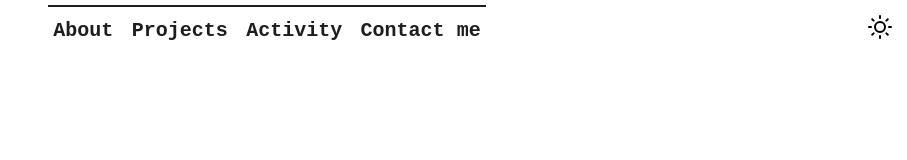
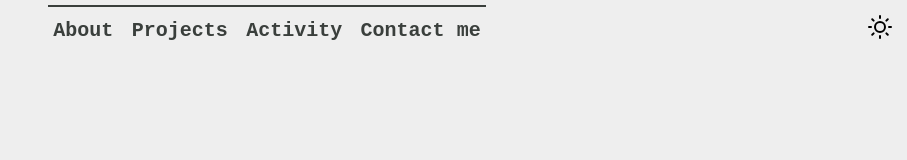
Before and after one commit to Douile/douile.github.io, a website: page src/index.html in a window 1280 px wide. Both pictures are taken after a click on the button "Toggle light mode". Shown: the whole page, without its empty margins (373-1280 px from the left). Drawn offline with Linux system fonts and the light colour scheme.

Commit message:
Improve lightmode colours

```diff
--- a/src/src/styles.css
+++ b/src/src/styles.css
@@ -624,8 +624,8 @@ html {
 
 html[data-style="light"],
 html[data-style="light"] * {
-  --foreground: #1a1f1c;
-  --background: #ffffff;
+  --foreground: #3a3f3c;
+  --background: #eee;
   --filter-foreground: invert(0%);
   --filter-background: invert(100%);
   --highlight: #1a1f1c3f;
```
